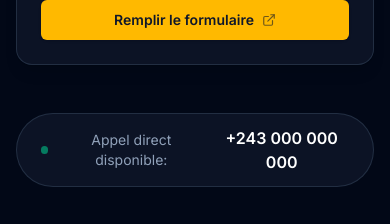
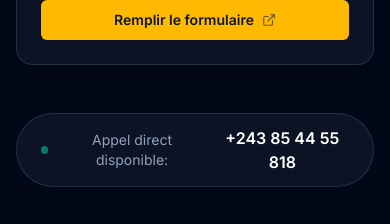
Before and after one commit to fordimalanda/ggea, a Next.js app: page / in a window 390 px wide. Shown: the part 2440-2664 px from the top of the page. Built offline with nearby package versions, Linux system fonts and the light colour scheme.

Commit message:
fix: update phone number in ContactGrid and Footer components

```diff
--- a/src/components/sections/ContactGrid.tsx
+++ b/src/components/sections/ContactGrid.tsx
@@ -173,7 +173,7 @@ export default function ContactGrid() {
               href="tel:+243000000000"
               className="text-white font-semibold hover:text-emerald-400 transition-colors"
             >
-              +243 000 000 000
+              +243 85 44 55 818
             </a>
           </div>
         </div>
--- a/src/components/sections/Footer.tsx
+++ b/src/components/sections/Footer.tsx
@@ -91,7 +91,7 @@ export default function Footer() {
               <li className="flex items-center gap-3">
                 <Phone className="size-4 text-emerald-400 shrink-0" />
                 <a href="tel:+243000000000" className="hover:text-white transition-colors">
-                  +243 000 000 000
+                  +243 85 44 55 818
                 </a>
               </li>
               <li className="flex items-center gap-3">
```
